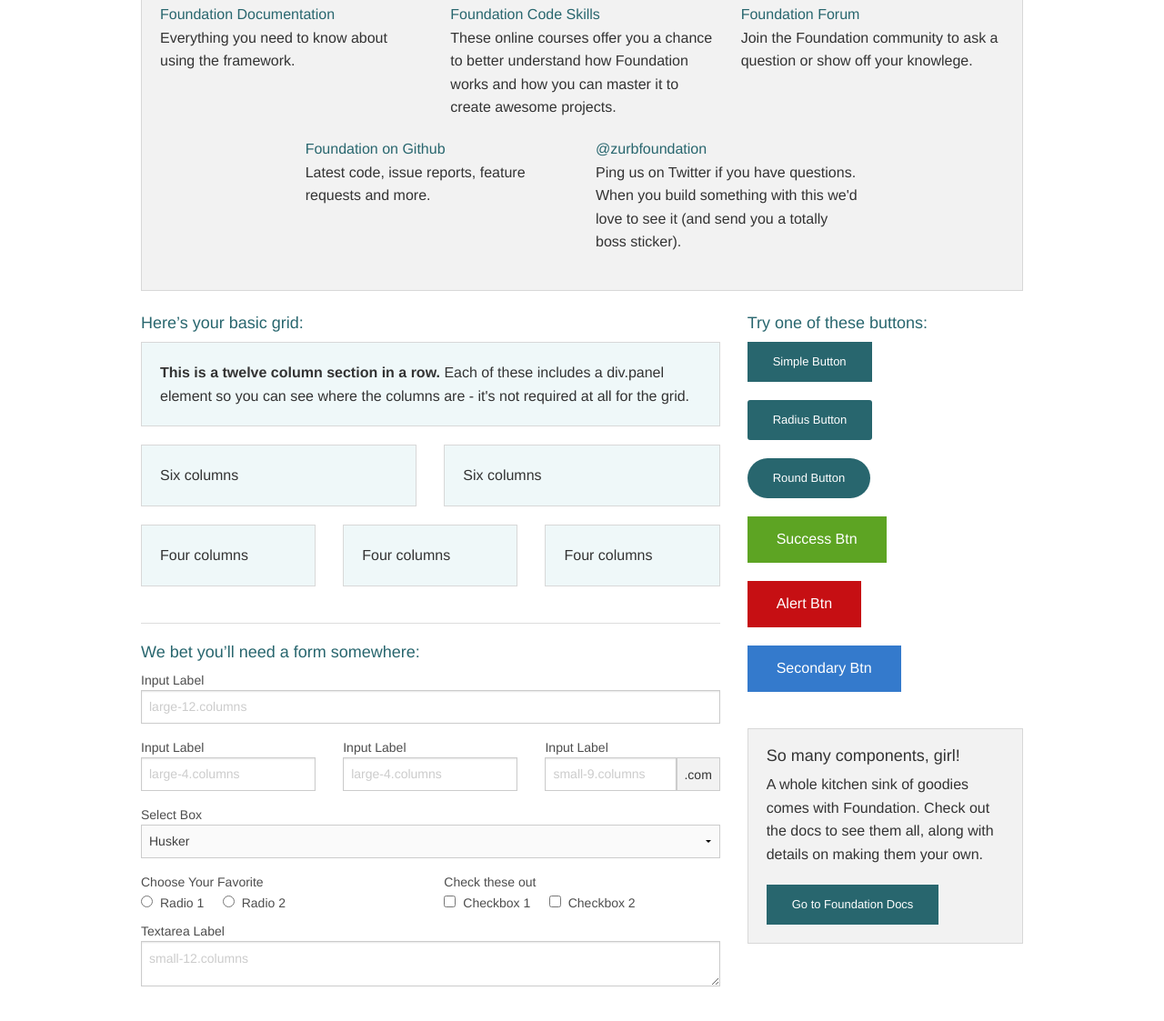
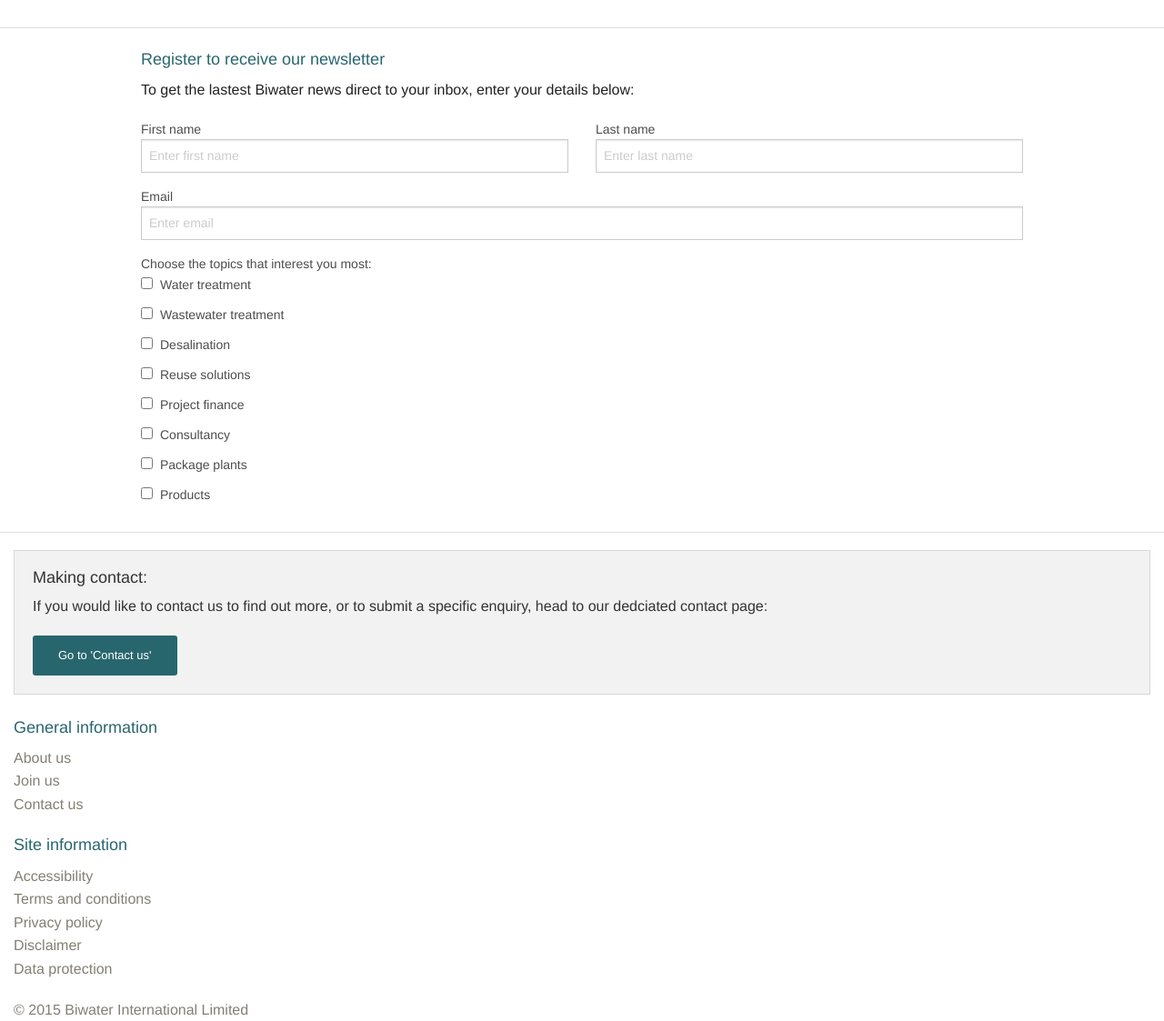
Before and after one commit to hayz01/ga-final, a plain HTML site: page index.html in a window 1280 px wide. Shown: the part 267-1390 px from the top of the page at 91% size. Before the commit the page ends 1368 px from the top, so only its background shows below. Drawn offline with Linux system fonts and the light colour scheme; a script that the page names is missing.

Commit message:
Building out homepage content
Changes to hmtl template, plus attempts to add to css template, in
order to outline key sections and start to build out the homepage

```diff
--- a/index.html
+++ b/index.html
@@ -3,186 +3,161 @@
   <head>
     <meta charset="utf-8" />
     <meta name="viewport" content="width=device-width, initial-scale=1.0" />
-    <meta name="description" content="Biwater is a world leader in treated water with a proven track-record of success delivering complex infrastructure projects internationally.">
+    <meta name="description" content="Biwater is a world leader in treated water with a proven track-record of success delivering complex water infrastructure projects internationally.">
     <meta name="keywords" content="Biwater, water treatment, wastewater treatment, desalination, reuse">
     <title>Biwater</title>
     <link rel="stylesheet" href="css/normalize.css">
-    <<link rel="stylesheet" href="css/main.css">
+    <link rel="stylesheet" href="css/main.css">
     <script src="js/vendor/modernizr.js"></script>
     <!-- Google font 'Roboto' and Roboto Condensed -->
     <link href='https://fonts.googleapis.com/css?family=Roboto:400,100,100italic,300italic,300,400italic,500,700,500italic,700italic,900,900italic|Roboto+Condensed:400,700italic,700,400italic,300italic,300' rel='stylesheet' type='text/css'>
   </head>
   <body>
-      <div class="site-container">
-      <header class="site-header">
-      <!-- Logo: insert pic -->
-      <!-- Nav -->
+    <header>
+      <div class="row">
+        <div class="large-12 columns">
+      <!-- Add logo -->
+      <!-- <img src="" alt="Biwater logo"> -->
+        </div>
+      </div>
     </header>
-      <main class="site-content">
-      <!-- Spotlight image 1 -->
-      <!-- Spotlight image 2 -->
-      <!-- Spotlight image 3 -->
-
-      <!-- News feed -->
-      <!-- Get in touch  -->
-      <!-- waypoint: subscribe to our newsletter -->
-      </main>
-      <footer class="site-footer">
-        &copy; 2015
-      </footer>
 
       <div class="row">
         <div class="large-12 columns">
-        <h1>Welcome to Foundation</h1>
+          <h1>A world leader in water treatment</h1>
         </div>
       </div>
 
       <div class="row">
         <div class="large-12 columns">
           <div class="panel">
-          <h3>We&rsquo;re stoked you want to try Foundation! </h3>
-          <p>To get going, this file (index.html) includes some basic styles you can modify, play around with, or totally destroy to get going.</p>
-          <p>Once you've exhausted the fun in this document, you should check out:</p>
-          <div class="row">
-            <div class="large-4 medium-4 columns">
-              <p><a href="http://foundation.zurb.com/docs">Foundation Documentation</a><br />Everything you need to know about using the framework.</p>
-            </div>
-            <div class="large-4 medium-4 columns">
-              <p><a href="http://zurb.com/university/code-skills">Foundation Code Skills</a><br />These online courses offer you a chance to better understand how Foundation works and how you can master it to create awesome projects.</p>
-            </div>
-            <div class="large-4 medium-4 columns">
-              <p><a href="http://foundation.zurb.com/forum">Foundation Forum</a><br />Join the Foundation community to ask a question or show off your knowlege.</p>
-            </div>
-          </div>
-          <div class="row">
-            <div class="large-4 medium-4 medium-push-2 columns">
-              <p><a href="http://github.com/zurb/foundation">Foundation on Github</a><br />Latest code, issue reports, feature requests and more.</p>
-            </div>
-            <div class="large-4 medium-4 medium-pull-2 columns">
-              <p><a href="https://twitter.com/ZURBfoundation">@zurbfoundation</a><br />Ping us on Twitter if you have questions. When you build something with this we'd love to see it (and send you a totally boss sticker).</p>
-            </div>
-          </div>
+            <h5>Hero images</h5>
           </div>
         </div>
       </div>
 
       <div class="row">
-      <div class="large-8 medium-8 columns">
-        <h5>Here&rsquo;s your basic grid:</h5>
-        <!-- Grid Example -->
-
-        <div class="row">
-          <div class="large-12 columns">
-            <div class="callout panel">
-              <p><strong>This is a twelve column section in a row.</strong> Each of these includes a div.panel element so you can see where the columns are - it's not required at all for the grid.</p>
-            </div>
+        <div class="large-12 medium-8 small-6 columns">
+          <h5>What&rsquo;s new:</h5>
         </div>
       </div>
          <div class="row">
           <div class="large-6 medium-6 columns">
            <div class="callout panel">
-              <p>Six columns</p>
+            <p>Spotlight</p>
            </div>
           </div>
          <div class="large-6 medium-6 columns">
           <div class="callout panel">
-              <p>Six columns</p>
-            </div>
-          </div>
-        </div>
-        <div class="row">
-          <div class="large-4 medium-4 small-4 columns">
-            <div class="callout panel">
-              <p>Four columns</p>
-            </div>
-          </div>
-          <div class="large-4 medium-4 small-4 columns">
-            <div class="callout panel">
-              <p>Four columns</p>
-            </div>
-          </div>
-          <div class="large-4 medium-4 small-4 columns">
-            <div class="callout panel">
-              <p>Four columns</p>
+            <p>News</p>
             </div>
           </div>
       </div>
 
         <hr />
 
-        <h5>We bet you&rsquo;ll need a form somewhere:</h5>
+      <div class="row">
+        <div class="large-12 medium-12 columns">
+          <h5>Register to receive our newsletter</h5>
+            <p>To get the lastest Biwater news direct to your inbox, enter your details below:</p>
+        </div>
+      </div>
+
       <form>
         <div class="row">
-            <div class="large-12 columns">
-              <label>Input Label</label>
-              <input type="text" placeholder="large-12.columns" />
+          <div class="large-6 medium-6 columns">
+            <label>First name</label>
+            <input type="text" placeholder="Enter first name" />
+          </div>
+          <div class="large-6 medium-6 columns">
+          <label>Last name</label>
+            <input type="text" placeholder="Enter last name" />
           </div>
         </div>
+
           <div class="row">
-            <div class="large-4 medium-4 columns">
-              <label>Input Label</label>
-              <input type="text" placeholder="large-4.columns" />
+            <div class="large-12 medium-12 columns">
+                <label>Email</label>
+                <input type="email" placeholder="Enter email" />
             </div>
-            <div class="large-4 medium-4 columns">
-              <label>Input Label</label>
-              <input type="text" placeholder="large-4.columns" />
           </div>
-            <div class="large-4 medium-4 columns">
-              <div class="row collapse">
-                <label>Input Label</label>
-                <div class="small-9 columns">
-                  <input type="text" placeholder="small-9.columns" />
+
+          <div class="row">
+            <div class="large-12 medium-12 columns">
+              <label>Choose the topics that interest you most:</label>
+              <input id="checkbox1" type="checkbox"><label for="checkbox1">Water treatment</label>
             </div>
-                <div class="small-3 columns">
-                  <span class="postfix">.com</span>
+          </div>
+
+          <div class="row">
+            <div class="large-12 medium-12 columns">
+              <input id="checkbox2" type="checkbox"><label for="checkbox2">Wastewater treatment</label>
+            </div>
+          </div>
+
+          <div class="row">
+            <div class="large-12 medium-12 columns">
+              <input id="checkbox3" type="checkbox"><label for="checkbox3">Desalination</label>
+            </div>
+          </div>
+
+          <div class="row">
+            <div class="large-12 medium-12 columns">
+              <input id="checkbox4" type="checkbox"><label for="checkbox4">Reuse solutions</label>
+            </div>
+          </div>
+
+          <div class="row">
+            <div class="large-12 medium-12 columns">
+              <input id="checkbox5" type="checkbox"><label for="checkbox5">Project finance</label>
+            </div>
+          </div>
+
+          <div class="row">
+            <div class="large-12 medium-12 columns">
+              <input id="checkbox5" type="checkbox"><label for="checkbox5">Consultancy</label>
+            </div>
+          </div>
+
+          <div class="row">
+            <div class="large-12 medium-12 columns">
+              <input id="checkbox7" type="checkbox"><label for="checkbox7">Package plants</label>
+            </div>
+          </div>
+
+          <div class="row">
+            <div class="large-12 medium-12 columns">
+              <input id="checkbox8" type="checkbox"><label for="checkbox8">Products</label>
+            </div>
+          </div>
+        </form>
+
+        <hr />
+
+      <div class="large-12 medium-12 columns">
+        <div class="panel">
+          <h5>Making contact:</h5>
+          <p>If you would like to contact us to find out more, or to submit a specific enquiry, head to our dedciated contact page:</p>
+          <a href="add link" class="small radius button">Go to 'Contact us'</a>
         </div>
       </div>
     </div>
-          </div>
-          <div class="row">
-            <div class="large-12 columns">
-              <label>Select Box</label>
-              <select>
-                <option value="husker">Husker</option>
-                <option value="starbuck">Starbuck</option>
-                <option value="hotdog">Hot Dog</option>
-                <option value="apollo">Apollo</option>
-              </select>
-            </div>
-          </div>
-          <div class="row">
-            <div class="large-6 medium-6 columns">
-              <label>Choose Your Favorite</label>
-              <input type="radio" name="pokemon" value="Red" id="pokemonRed"><label for="pokemonRed">Radio 1</label>
-              <input type="radio" name="pokemon" value="Blue" id="pokemonBlue"><label for="pokemonBlue">Radio 2</label>
-            </div>
-            <div class="large-6 medium-6 columns">
-              <label>Check these out</label>
-              <input id="checkbox1" type="checkbox"><label for="checkbox1">Checkbox 1</label>
-              <input id="checkbox2" type="checkbox"><label for="checkbox2">Checkbox 2</label>
-            </div>
-          </div>
-          <div class="row">
-            <div class="large-12 columns">
-              <label>Textarea Label</label>
-              <textarea placeholder="small-12.columns"></textarea>
-            </div>
-          </div>
-        </form>
-      </div>
 
-      <div class="large-4 medium-4 columns">
-        <h5>Try one of these buttons:</h5>
-        <p><a href="#" class="small button">Simple Button</a><br/>
-        <a href="#" class="small radius button">Radius Button</a><br/>
-        <a href="#" class="small round button">Round Button</a><br/>
-        <a href="#" class="medium success button">Success Btn</a><br/>
-        <a href="#" class="medium alert button">Alert Btn</a><br/>
-        <a href="#" class="medium secondary button">Secondary Btn</a></p>
-        <div class="panel">
-          <h5>So many components, girl!</h5>
-          <p>A whole kitchen sink of goodies comes with Foundation. Check out the docs to see them all, along with details on making them your own.</p>
-          <a href="http://foundation.zurb.com/docs/" class="small button">Go to Foundation Docs</a>
+    <div>
+      <div class="site-footer">
+        <div class="large-12 medium-12 columns">
+      <h5>General information</h5>
+          <p>About us<br>
+          Join us<br>
+          Contact us</p>
+
+      <h5>Site information</h5>
+        <p>Accessibility<br>
+           Terms and conditions<br>
+           Privacy policy<br>
+           Disclaimer<br>
+           Data protection</p>
+          &copy; 2015 Biwater International Limited
         </div>
       </div>
     </div>
```
Also changed, not shown: css/main.css. Lines whose indentation alone changed are shown as unchanged.
